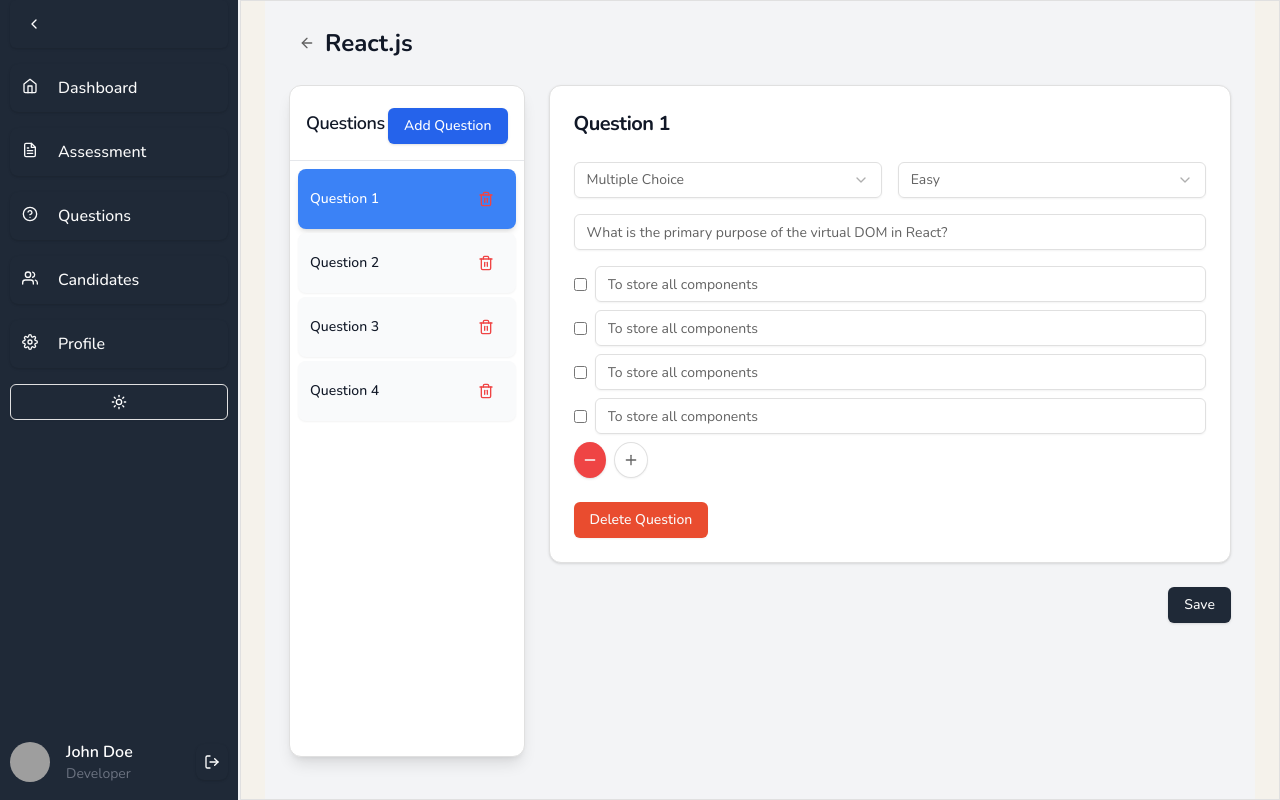
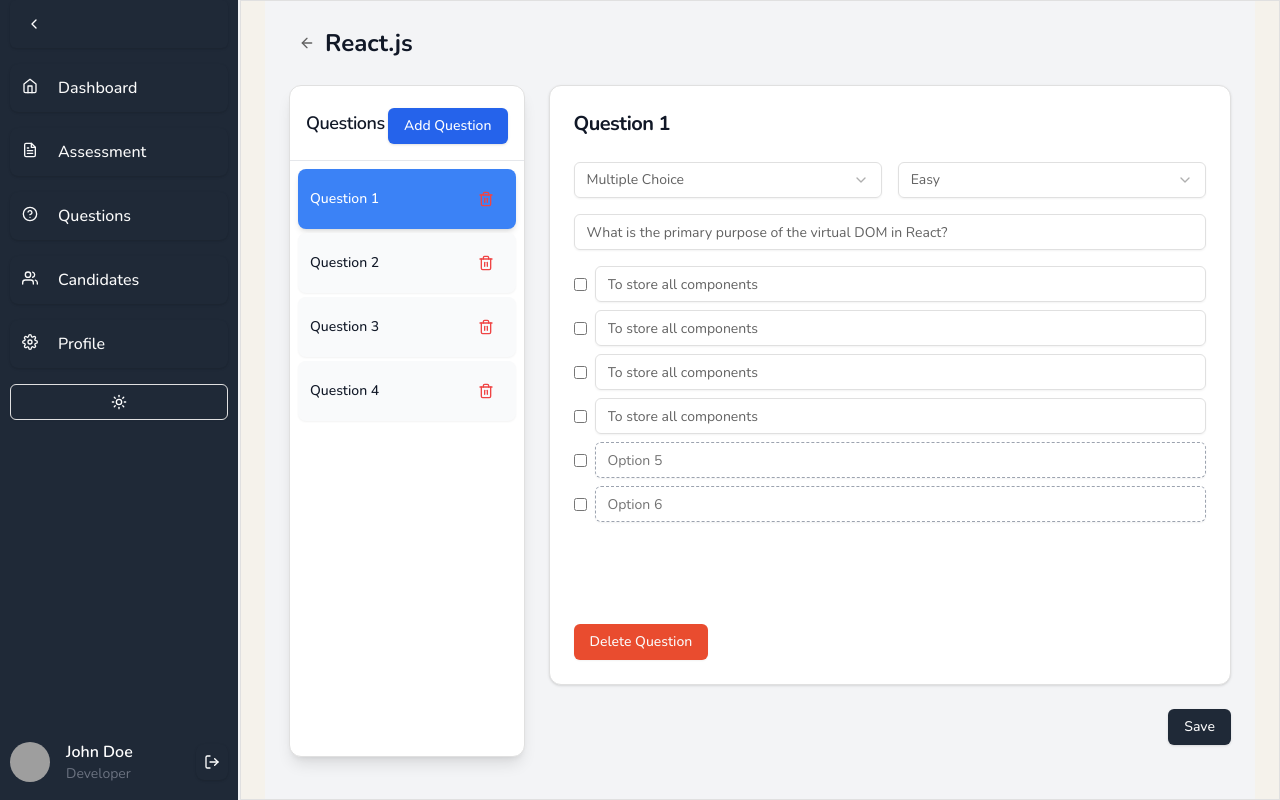
Before and after one commit to Anusha-Shripati/MCQ-Quiz-App, a Next.js app in the folder frontend/: page /questions/create-question in a window 1280 px wide. Built offline with nearby package versions, Linux system fonts and the light colour scheme; grey boxes are pictures that could not be loaded.

Commit message:
create question options and ui changes

```diff
--- a/frontend/src/app/(admin)/questions/create-question/page.tsx
+++ b/frontend/src/app/(admin)/questions/create-question/page.tsx
@@ -44,7 +44,7 @@
 
         // Reset answer/options based on the new type
         if (value === 'multiple-choice' || value === 'radio-select') {
-            updatedQuestions[index].options = ['', '', '', '']; // Default 4 options
+            updatedQuestions[index].options = ['', '', '', '', '', '']; // 4 compulsory + 2 optional
             updatedQuestions[index].correctOptions = []; // Reset correct options
             delete updatedQuestions[index].answer; // Remove answer field if it exists
             delete updatedQuestions[index].code; // Remove code field if it exists
@@ -88,7 +88,7 @@
             type: 'multiple-choice', // Default type
             difficulty: 'easy', // Default difficulty
             question: '', // Empty question
-            options: ['', '', '', ''], // Default 4 options
+            options: ['', '', '', '', '', ''],  // Default 4 options
             correctOptions: [], // No correct options initially
         };
 
--- a/frontend/src/components/questions/create-question-card.tsx
+++ b/frontend/src/components/questions/create-question-card.tsx
@@ -37,8 +37,40 @@
   setQuestions,
 }) => {
   const [isDeleteModalOpen, setIsDeleteModalOpen] = useState(false);
+
+  // Ensure 6 options for multiple-choice and radio-select
+  const ensureSixOptions = (options: string[] | undefined) => {
+    if (!options) return Array(6).fill('');
+    while (options.length < 6) {
+      options.push('');
+    }
+    return options.slice(0, 6); // Ensure only 6 options
+  };
+
+  // Add an optional option
+  const addOptionalOption = () => {
+    const updatedQuestions = [...questions];
+    const options = updatedQuestions[index].options || [];
+    if (options.length < 6) {
+      options.push('');
+      updatedQuestions[index].options = options;
+      setQuestions(updatedQuestions);
+    }
+  };
+
+  // Remove an optional option
+  const removeOptionalOption = () => {
+    const updatedQuestions = [...questions];
+    const options = updatedQuestions[index].options || [];
+    if (options.length > 4) {
+      options.pop();
+      updatedQuestions[index].options = options;
+      setQuestions(updatedQuestions);
+    }
+  };
+
   return (
-    <Card className={`mb-6 ${selectedQuestion === index ? '' : 'hidden'}`}>
+    <Card className={`mb-6 h-[600px] flex flex-col ${selectedQuestion === index ? '' : 'hidden'}`}>
       <CardHeader>
         <CardTitle className="text-xl font-bold text-gray-900 dark:text-white">
           Question {question.id}
@@ -95,7 +127,7 @@
         {/* Dynamic answer section based on question type */}
         {(question.type === 'multiple-choice' || question.type === 'radio-select') && (
           <div className="space-y-2">
-            {question.options?.map((option, i) => (
+            {ensureSixOptions(question.options).map((option, i) => (
               <div key={i} className="flex items-center gap-2">
                 {question.type === 'radio-select' ? (
                   <input
@@ -119,33 +151,30 @@
                     updatedQuestions[index].options![i] = e.target.value;
                     setQuestions(updatedQuestions);
                   }}
+                  className={i >= 4 ? 'border-dashed border-gray-400' : ''}
                 />
               </div>
             ))}
 
+            {/* Buttons to add/remove optional options */}
+            {/* <div className="flex gap-2 mt-2">
               <Button
-              // variant="destructive"
-              className='mr-2 w-4 bg-red-500 rounded-[50%]'
-              onClick={() => {
-                const updatedQuestions = [...questions];
-                updatedQuestions[index].options?.pop();
-                setQuestions(updatedQuestions);
-              }}
+                variant="outline"
+                size="icon"
+                onClick={removeOptionalOption}
+                disabled={(question.options?.length || 0) <= 4}
               >
-              <Minus />
+                <Minus className="h-4 w-4" />
               </Button>
               <Button
                 variant="outline"
-              className='w-4 rounded-[50%]'
-              onClick={() => {
-                const updatedQuestions = [...questions];
-                updatedQuestions[index].options?.push('');
-                setQuestions(updatedQuestions);
-              }}
+                size="icon"
+                onClick={addOptionalOption}
+                disabled={(question.options?.length || 0) >= 6}
               >
-              <Plus />
+                <Plus className="h-4 w-4" />
               </Button>
-
+            </div> */}
           </div>
         )}
 
@@ -175,7 +204,7 @@
           />
         )}
       </CardContent>
-      <CardFooter>
+      <CardFooter className="mt-auto">
         <Dialog open={isDeleteModalOpen} onOpenChange={setIsDeleteModalOpen}>
           <DialogTrigger asChild>
             <Button variant="destructive">Delete Question</Button>
```
Lines whose indentation alone changed are shown as unchanged.
